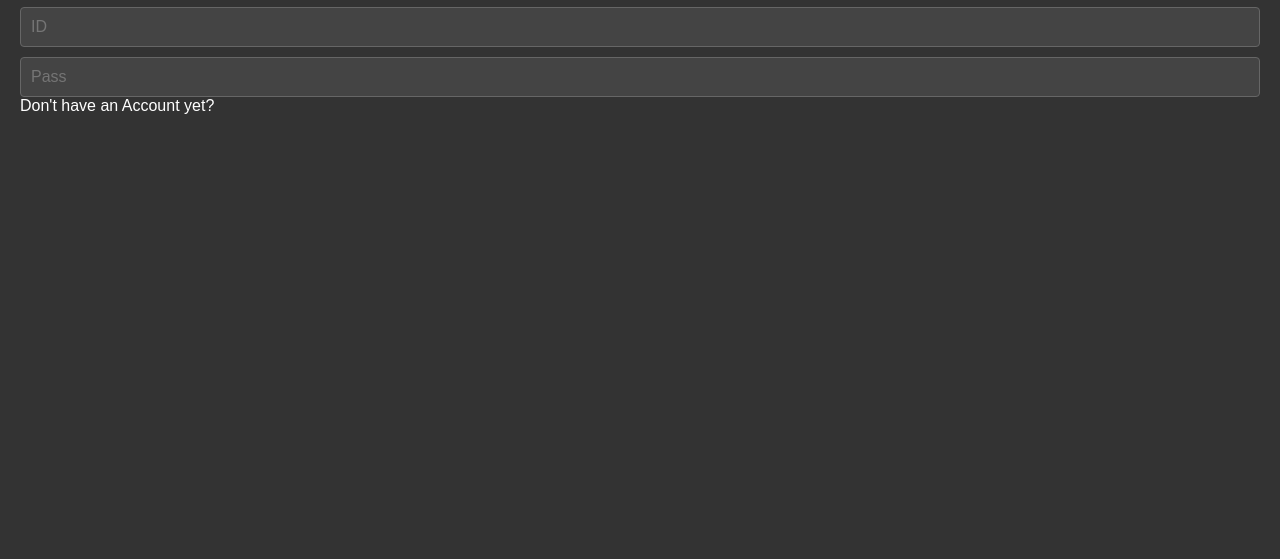
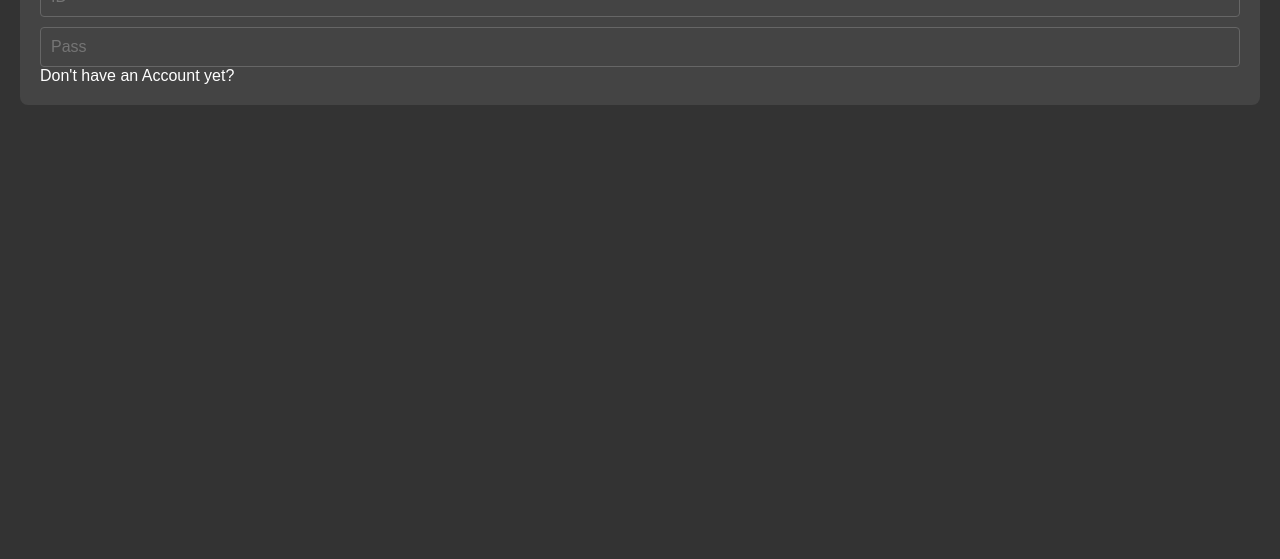
Before and after one commit to bjoernwolfff/DShop, a plain HTML site: page account.html in a window 1280 px wide. Shown: the part 163-722 px from the top of the page. Drawn offline with Linux system fonts and the light colour scheme.

Commit message:
Update account.html

```diff
--- a/account.html
+++ b/account.html
@@ -5,7 +5,7 @@
     <meta name="viewport" content="width=device-width, initial-scale=1.0">
     <title>Account</title>
     <link rel="stylesheet" href="style.css">
-    <link rel="stylesheet" href="deals.html">
+    <link rel="stylesheet" href="deal.css">
   </head>
   <body>
     <nav class="main-nav">
```
